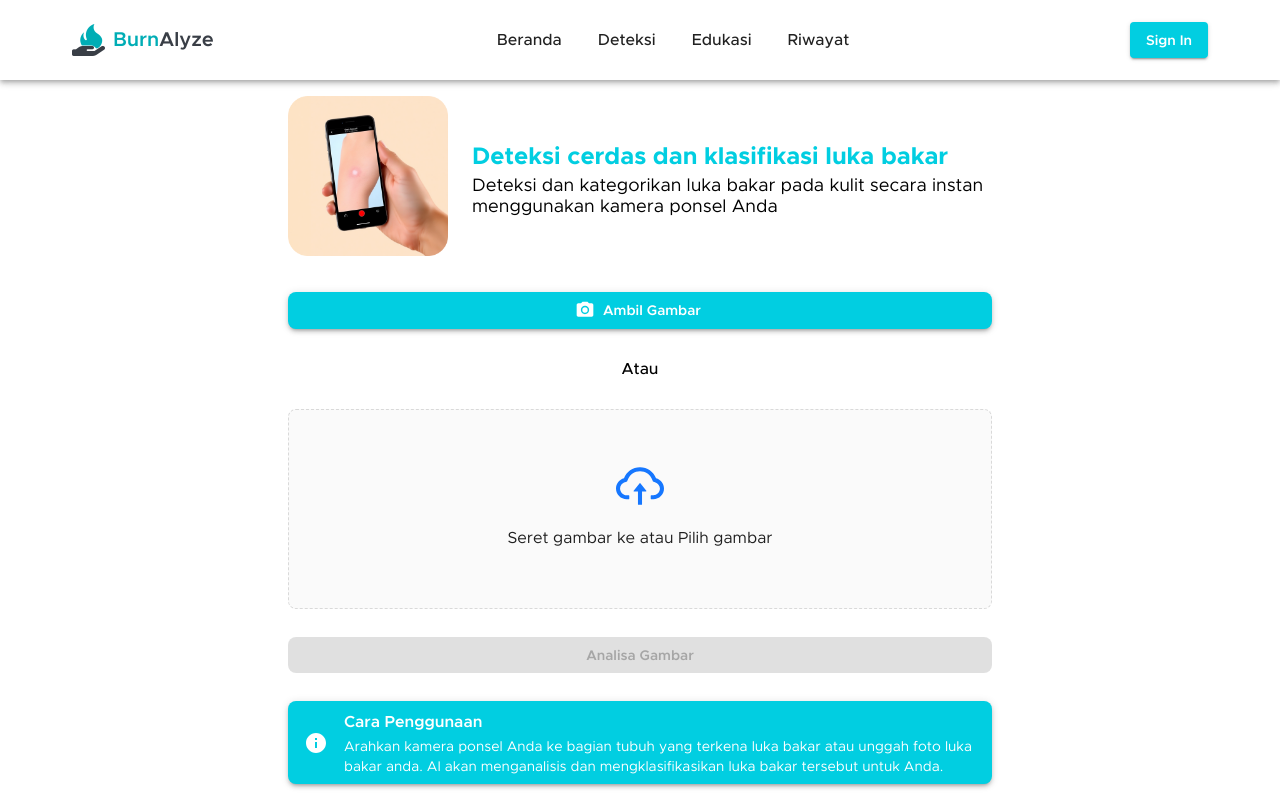
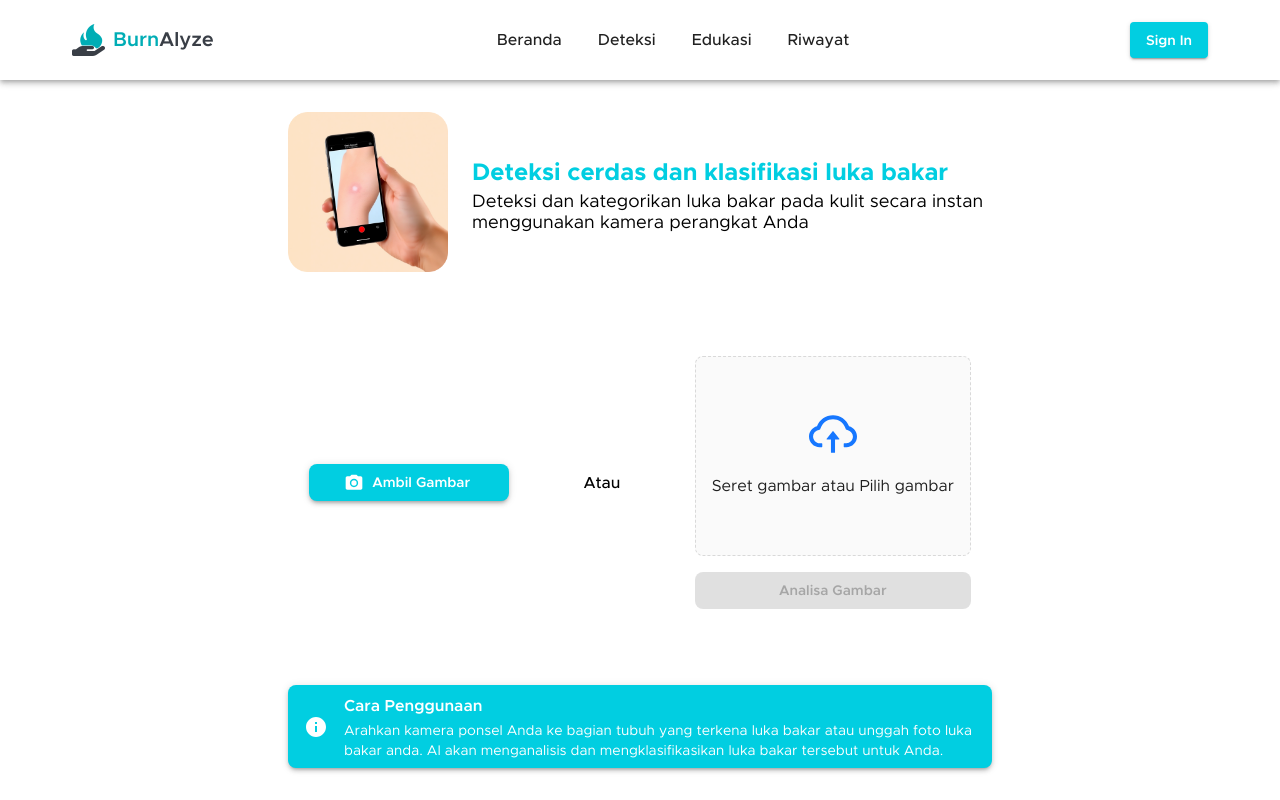
Before and after one commit to CC25-CF199/burnalyze-frontend, a React (Vite) app: page /detection in a window 1280 px wide. Built offline with nearby package versions, Linux system fonts and the light colour scheme.

Commit message:
fix(layout): improved camera btn layout and detection container layout

```diff
--- a/src/components/atoms/Camera/Camera.component.jsx
+++ b/src/components/atoms/Camera/Camera.component.jsx
@@ -1,7 +1,7 @@
 import { useRef, useState, useCallback } from 'react';
 import Webcam from 'react-webcam';
 import { Box, Button, CircularProgress } from '@mui/material';
-import { Camera, Refresh } from '@mui/icons-material';
+import { Camera, Refresh, Psychology } from '@mui/icons-material';
 import { useDispatch, useSelector } from 'react-redux';
 import { useNavigate } from 'react-router-dom';
 
@@ -54,8 +54,8 @@ const CameraComponent = () => {
       sx={{
         display: 'flex',
         flexDirection: 'column',
-        alignItems: 'center',
         position: 'relative',
+        width: 'fit-content',
       }}
     >
       {!imgSrc ? (
@@ -78,7 +78,11 @@ const CameraComponent = () => {
             ref={camRef}
             screenshotFormat="image/jpeg"
             onUserMedia={handleUserMedia}
-            style={{ opacity: isLoading ? 0.5 : 1 }}
+            mirrored={true}
+            style={{
+              opacity: isLoading ? 0.5 : 1,
+              borderRadius: '8px',
+            }}
           />
           <Button
             variant="contained"
@@ -86,11 +90,16 @@ const CameraComponent = () => {
             startIcon={<Camera />}
             disabled={isLoading}
             sx={{
-              width: '100%',
+              position: 'absolute',
+              bottom: '16px',
+              left: '50%',
+              transform: 'translateX(-50%)',
+              width: '80%',
               color: '#FFF',
               fontWeight: 600,
-              borderRadius: '0 0 8px 8px',
+              borderRadius: '8px',
               boxShadow: 3,
+              zIndex: 1,
             }}
           >
             Ambil Foto
@@ -102,10 +111,26 @@ const CameraComponent = () => {
             src={imgSrc}
             alt="captured"
             style={{
-              maxWidth: '100%',
-              borderRadius: '8px 8px 0 0',
+              maxHeight: '100%',
+              borderRadius: '8px',
             }}
           />
+          <Box
+            sx={{
+              display: 'flex',
+              gap: 1,
+              position: 'absolute',
+              bottom: '16px',
+              left: '50%',
+              transform: 'translateX(-50%)',
+              width: '80%',
+              color: '#FFF',
+              fontWeight: 600,
+              borderRadius: '8px',
+              boxShadow: 3,
+              zIndex: 1,
+            }}
+          >
             <Button
               variant="contained"
               onClick={retake}
@@ -113,9 +138,8 @@ const CameraComponent = () => {
               sx={{
                 width: '100%',
                 color: '#FFF',
-              borderRadius: '0 0 8px 8px',
-              boxShadow: 3,
-              mb: 2,
+                fontWeight: 600,
+                boxShadow: 0,
               }}
             >
               Ambil Ulang
@@ -123,17 +147,18 @@ const CameraComponent = () => {
             <Button
               variant="contained"
               onClick={handleUploadImage}
+              startIcon={<Psychology />}
               loading={isCallLoading}
               sx={{
                 width: '100%',
                 color: '#FFF',
                 fontWeight: 600,
-              borderRadius: '8px',
-              boxShadow: 3,
+                boxShadow: 0,
               }}
             >
               Analisa Gambar
             </Button>
+          </Box>
         </>
       )}
     </Box>
--- a/src/components/atoms/DragFileUpload/DragFileUpload.component.jsx
+++ b/src/components/atoms/DragFileUpload/DragFileUpload.component.jsx
@@ -60,7 +60,7 @@ const DragFileUploadComponent = ({ setUploadedImage }) => {
         <p className="ant-upload-drag-icon">
           <CloudUploadOutlined />
         </p>
-        <p className="ant-upload-text">Seret gambar ke atau Pilih gambar</p>
+        <p className="ant-upload-text">Seret gambar atau Pilih gambar</p>
       </Dragger>
     </Box>
   );
--- /dev/null
+++ b/src/components/molecules/UploadFileComponent/UploadFile.component.jsx
@@ -0,0 +1,37 @@
+import { Box, Button } from '@mui/material';
+
+import { DragFileUploadComponent } from '../../atoms';
+
+const UploadFile = ({
+  uploadedImage,
+  setUploadedImage,
+  handleUploadImage,
+  isCallLoading,
+}) => {
+  return (
+    <Box sx={{ display: 'flex', flexDirection: 'column', gap: 2 }}>
+      <DragFileUploadComponent
+        uploadedImage={uploadedImage}
+        setUploadedImage={setUploadedImage}
+        onUploadImage={handleUploadImage}
+      />
+      <Button
+        variant="contained"
+        onClick={handleUploadImage}
+        disabled={!uploadedImage}
+        loading={isCallLoading}
+        sx={{
+          width: '100%',
+          color: '#FFF',
+          fontWeight: 600,
+          borderRadius: '8px',
+          boxShadow: 3,
+        }}
+      >
+        Analisa Gambar
+      </Button>
+    </Box>
+  );
+};
+
+export default UploadFile;
--- /dev/null
+++ b/src/components/molecules/UploadFileComponent/index.js
@@ -0,0 +1 @@
+export { default as UploadFileComponent } from './UploadFile.component';
--- a/src/components/molecules/index.js
+++ b/src/components/molecules/index.js
@@ -2,3 +2,4 @@ export * from './Card';
 export * from './DetectionResultHeader';
 export * from './DetectionResultCard';
 export * from './DetectionResultAccordion';
+export * from './UploadFileComponent';
--- a/src/components/organisms/DetectionHeader/DetectionHeader.component.jsx
+++ b/src/components/organisms/DetectionHeader/DetectionHeader.component.jsx
@@ -35,7 +35,7 @@ const DetectionHeader = () => {
           }}
         >
           Deteksi dan kategorikan luka bakar pada kulit secara instan
-          menggunakan kamera ponsel Anda
+          menggunakan kamera perangkat Anda
         </Typography>
       </Box>
     </Box>
--- a/src/components/organisms/MainContent/MainContent.component.jsx
+++ b/src/components/organisms/MainContent/MainContent.component.jsx
@@ -14,6 +14,7 @@ const MainContent = ({ children }) => {
           xs: 2,
           sm: '16px 10em 16px 10em',
           md: '16px 18em 16px 18em',
+          lg: '2em 18em 2em 18em',
         },
       }}
     >
--- a/src/containers/Camera/Camera.container.jsx
+++ b/src/containers/Camera/Camera.container.jsx
@@ -10,7 +10,8 @@ const CameraContainer = () => {
         minHeight: '100%',
         display: 'flex',
         flexDirection: 'column',
-        justifyContent: 'space-between',
+        alignItems: 'center',
+        justifyContent: { xs: 'space-evenly', lg: 'space-between' },
       }}
     >
       <CameraComponent />
--- a/src/containers/Detection/Detection.container.jsx
+++ b/src/containers/Detection/Detection.container.jsx
@@ -4,7 +4,7 @@ import { PhotoCamera } from '@mui/icons-material';
 import { NavLink, useNavigate } from 'react-router-dom';
 import { useDispatch, useSelector } from 'react-redux';
 
-import { DragFileUploadComponent } from '../../components/atoms';
+import { UploadFileComponent } from '../../components/molecules';
 import { Card } from '../../components/molecules';
 import { DetectionHeader } from '../../components/organisms';
 import { callDetectionAPI, setUserImage } from '../../redux/detection';
@@ -41,6 +41,15 @@ const DetectionContainer = () => {
       }}
     >
       <DetectionHeader />
+      <Box
+        sx={{
+          display: 'flex',
+          flexDirection: { xs: 'column', md: 'row' },
+          alignItems: { md: 'center' },
+          justifyContent: { lg: 'space-around' },
+          gap: 4,
+        }}
+      >
         <Button
           component={NavLink}
           to="camera"
@@ -48,7 +57,8 @@ const DetectionContainer = () => {
           startIcon={<PhotoCamera />}
           disabled={uploadedImage}
           sx={{
-          width: '100%',
+            width: { xs: '100%', lg: 'auto' },
+            minWidth: { lg: '200px' },
             color: '#FFF',
             fontWeight: 600,
             borderRadius: '8px',
@@ -65,26 +75,13 @@ const DetectionContainer = () => {
         >
           Atau
         </Typography>
-      <DragFileUploadComponent
+        <UploadFileComponent
           uploadedImage={uploadedImage}
           setUploadedImage={setUploadedImage}
-        onUploadImage={handleUploadImage}
+          handleUploadImage={handleUploadImage}
+          isCallLoading={isCallLoading}
         />
-      <Button
-        variant="contained"
-        onClick={handleUploadImage}
-        disabled={!uploadedImage}
-        loading={isCallLoading}
-        sx={{
-          width: '100%',
-          color: '#FFF',
-          fontWeight: 600,
-          borderRadius: '8px',
-          boxShadow: 3,
-        }}
-      >
-        Analisa Gambar
-      </Button>
+      </Box>
       <Card
         title="Cara Penggunaan"
         content="Arahkan kamera ponsel Anda ke bagian tubuh yang terkena luka bakar atau unggah foto luka bakar anda. AI akan menganalisis dan mengklasifikasikan luka bakar tersebut untuk Anda."
```
Lines whose indentation alone changed are shown as unchanged.
